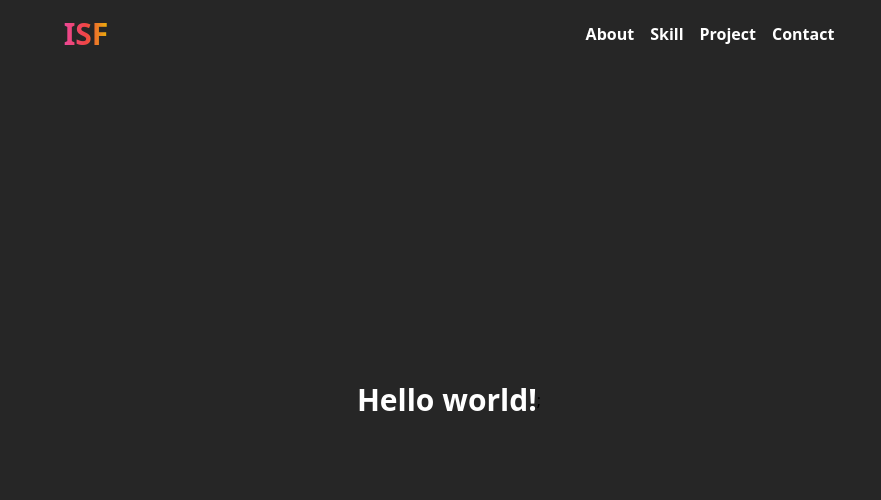
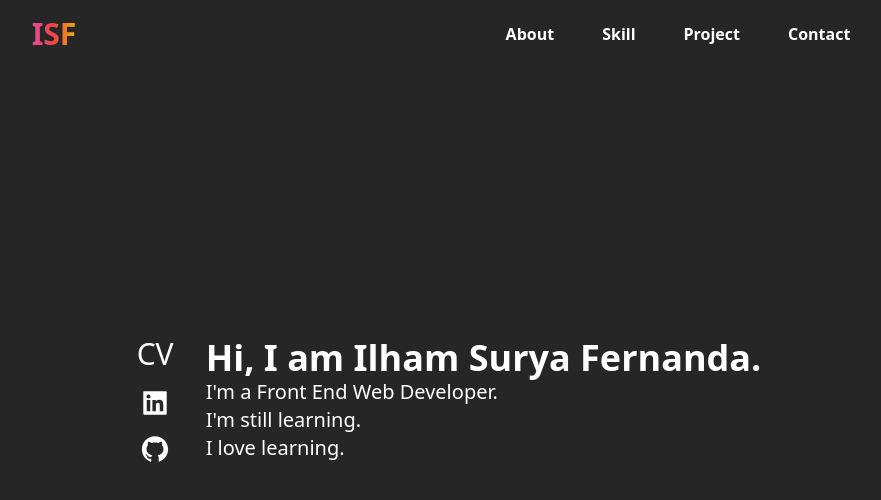
Before and after one commit to ilhamsuryaf/isf-portfolio, a React (Vite) app: page / in a window 1280 px wide. Shown: the top 500 px of the page, without its empty margins (191-1072 px from the left). Built offline with nearby package versions, Linux system fonts and the light colour scheme.

Commit message:
adding hero pages

```diff
--- a/src/App.jsx
+++ b/src/App.jsx
@@ -1,12 +1,11 @@
+import Hero from "./components/Hero";
 import Navbar from "./components/Navbar";
 
 export default function App() {
   return (
     <>
       <Navbar />
-      <div className="min-h-screen w-full bg-neutral-800 flex justify-center items-center">
-        <h1 className="text-3xl font-bold text-white">Hello world!</h1>;
-      </div>
+      <Hero />
     </>
   );
 }
--- /dev/null
+++ b/src/components/Hero.jsx
@@ -0,0 +1,30 @@
+import { AiFillLinkedin, AiFillGithub } from "react-icons/ai";
+const Hero = () => {
+  return (
+    <div className="flex max-md:flex-col justify-center gap-8 items-center w-full min-h-screen bg-neutral-800">
+      <aside>
+        <div className="flex flex-col gap-4 items-center text-3xl text-white text-center">
+          <a>CV</a>
+          <a>
+            <AiFillLinkedin />
+          </a>
+          <a>
+            <AiFillGithub />
+          </a>
+        </div>
+      </aside>
+      <div className="text-white">
+        <h1 className="text-4xl font-semibold">
+          Hi, I am Ilham Surya Fernanda.
+        </h1>
+        <p className="text-xl font-medium">
+          {"I'm a Front End Web Developer."}
+        </p>
+        <p className="text-xl font-medium">{"I'm still learning."}</p>
+        <p className="text-xl font-medium">I love learning.</p>
+      </div>
+    </div>
+  );
+};
+
+export default Hero;
--- a/src/components/Navbar.jsx
+++ b/src/components/Navbar.jsx
@@ -65,9 +65,9 @@ export default Navbar;
 
 const NavigationLinks = ({ title, href }) => {
   return (
-    <div className="relative max-md:text-4xl max-md:my-4">
+    <div className="relative max-md:text-4xl max-md:my-4 mx-4">
       <a
-        className="after:absolute after:-bottom-1 after:left-0 after:h-1 after:w-0 after:bg-white hover:after:w- after:transition-all after:duration-300"
+        className="after:absolute after:-bottom-1 after:left-0 after:h-1 after:w-0 after:bg-white hover:after:w-full after:transition-all after:duration-300"
         href={href}
       >
         {title}
```
